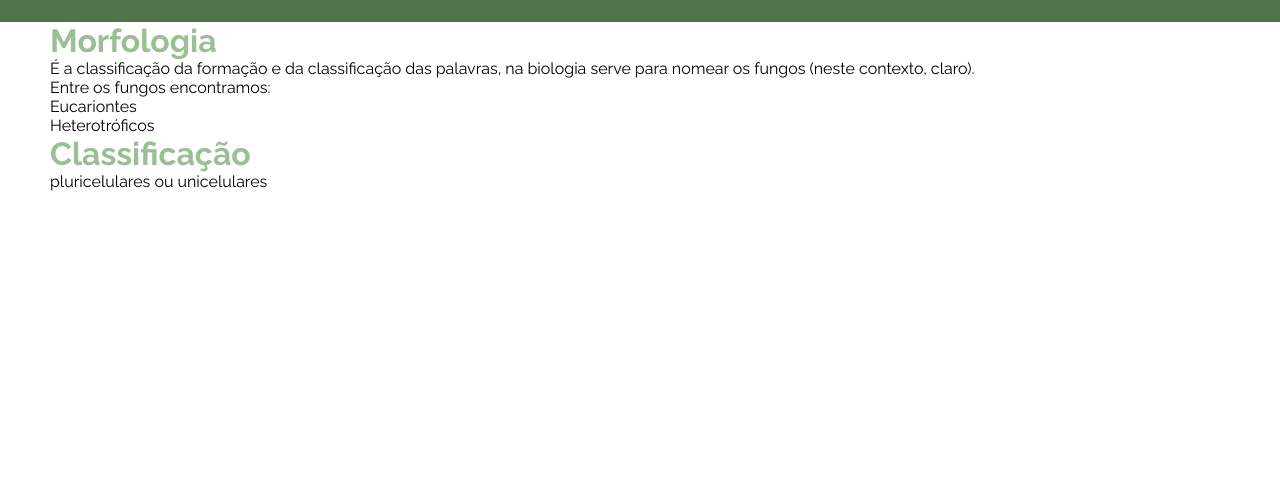
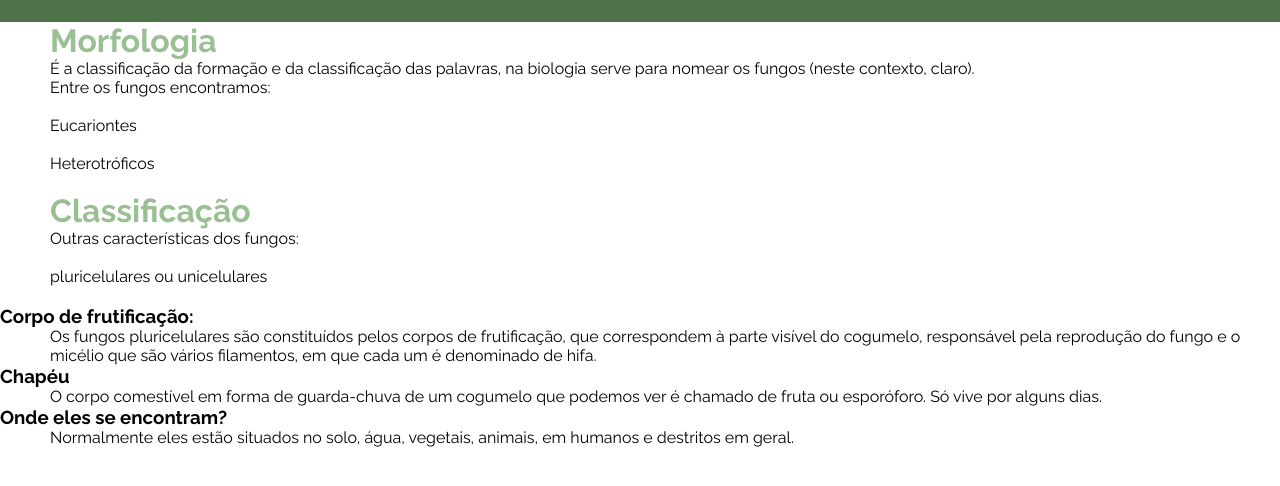
Before and after one commit to LissaaMM/requisito-26-sistema-de-toltips, a plain HTML site: page index.html in a window 1280 px wide. Shown: the part 128-614 px from the top of the page. Drawn offline with Linux system fonts and the light colour scheme.

Commit message:
Update index.html

```diff
--- a/index.html
+++ b/index.html
@@ -11,26 +11,56 @@
     <title>Tooltips</title>
 </head>
 <body>
+  <div class="pag">
     <header>
         <h1>Biologia: Fungos</h1>
         <img src="./src/img/cog-removebg-preview.png" alt="Ícone de cogumelo">
     </header>
     <h1>Morfologia</h1>
     <p>É a classificação da formação e da classificação das palavras, na biologia serve para nomear os fungos (neste contexto, claro).</p>
-    <p>Entre os fungos encontramos:</p>
+    <p>Entre os fungos encontramos:</p><br>
     <div class="tooltip">
         <span class="text">possuem núcleo</span>
-        <p>Eucariontes</p>
+        <p >Eucariontes</p><br>
     </div>
     <div class="tooltip">
         <span class="text">se alimentam de seres vivos</span>
-        <p>Heterotróficos</p>
+        <p>Heterotróficos</p><br>
     </div>
     <h1>Classificação</h1>
     <div class="tooltip">
+        <span class="text">Informações relevantes sobre a classificação dos fungos</span>
+        <p>Outras características dos fungos:</p><br>
+    </div>
     <div class="tooltip">
       <span class="text">são formados por muitas células ou por uma única célula.</span>
-      <p>pluricelulares ou unicelulares</p>
+      <p>pluricelulares ou unicelulares</p><br>
+  </div>
+
+  <div id="container">
+    <div class="textoo" id="first">
+      <div class="info">
+        <h3>Corpo de frutificação:</h3>
+        <p>Os fungos pluricelulares são constituídos pelos corpos de frutificação, que correspondem à parte visível do cogumelo, responsável pela reprodução do fungo e o micélio que são vários filamentos, em que cada um é denominado de hifa. </p>
+        <div class="arrow"></div>
+      </div>
+    </div>
+
+    <div class="textoo" id="second">
+      <div class="info">
+        <h3>Chapéu</h3>
+        <p>O corpo comestível em forma de guarda-chuva de um cogumelo que podemos ver é chamado de fruta ou esporóforo. Só vive por alguns dias. </p>
+        <div class="arrow"></div>
+      </div>
+    </div>
+
+     <div class="textoo" id="third">
+      <div class="info">
+        <h3>Onde eles se encontram?</h3>
+        <p>Normalmente eles estão situados no solo, água, vegetais, animais, em humanos e destritos em geral. </p>
+        <div class="arrow"></div>
+      </div>
+    </div>
   </div>
 </body>
 </html>
```
